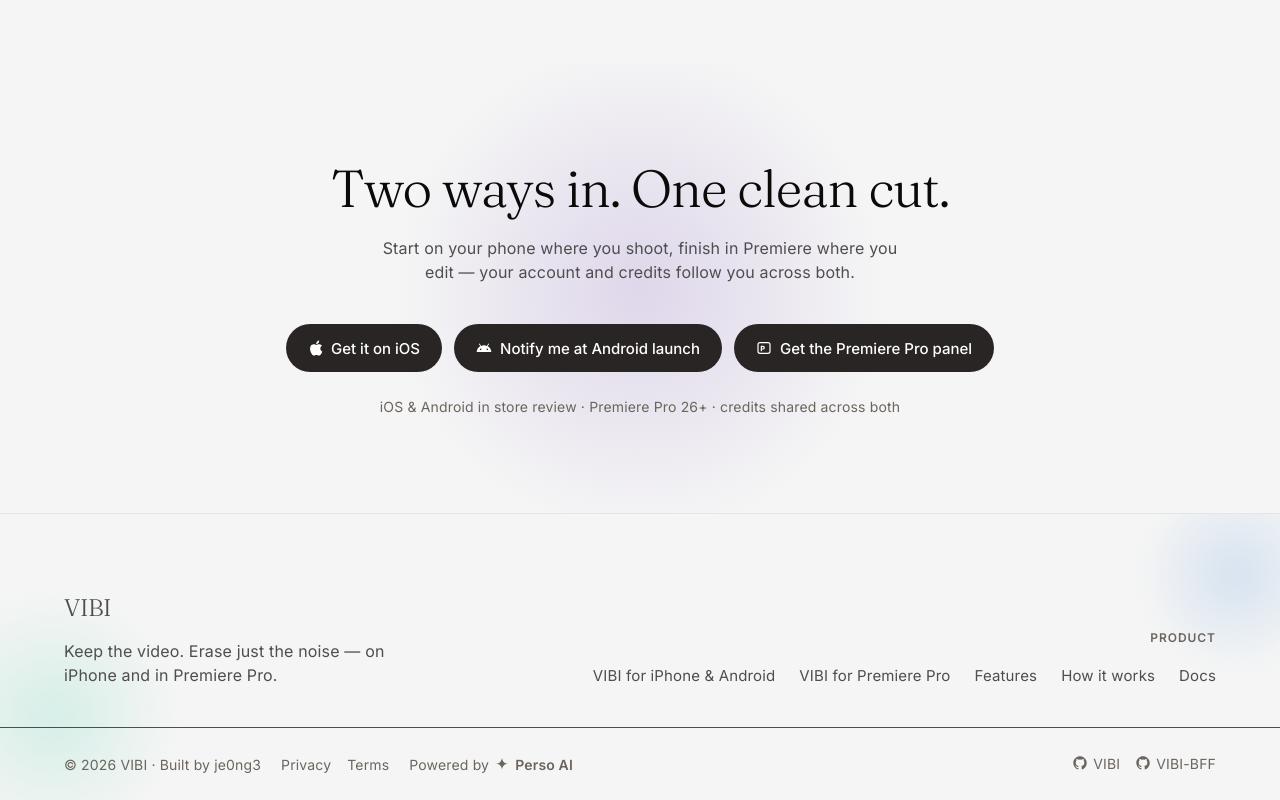
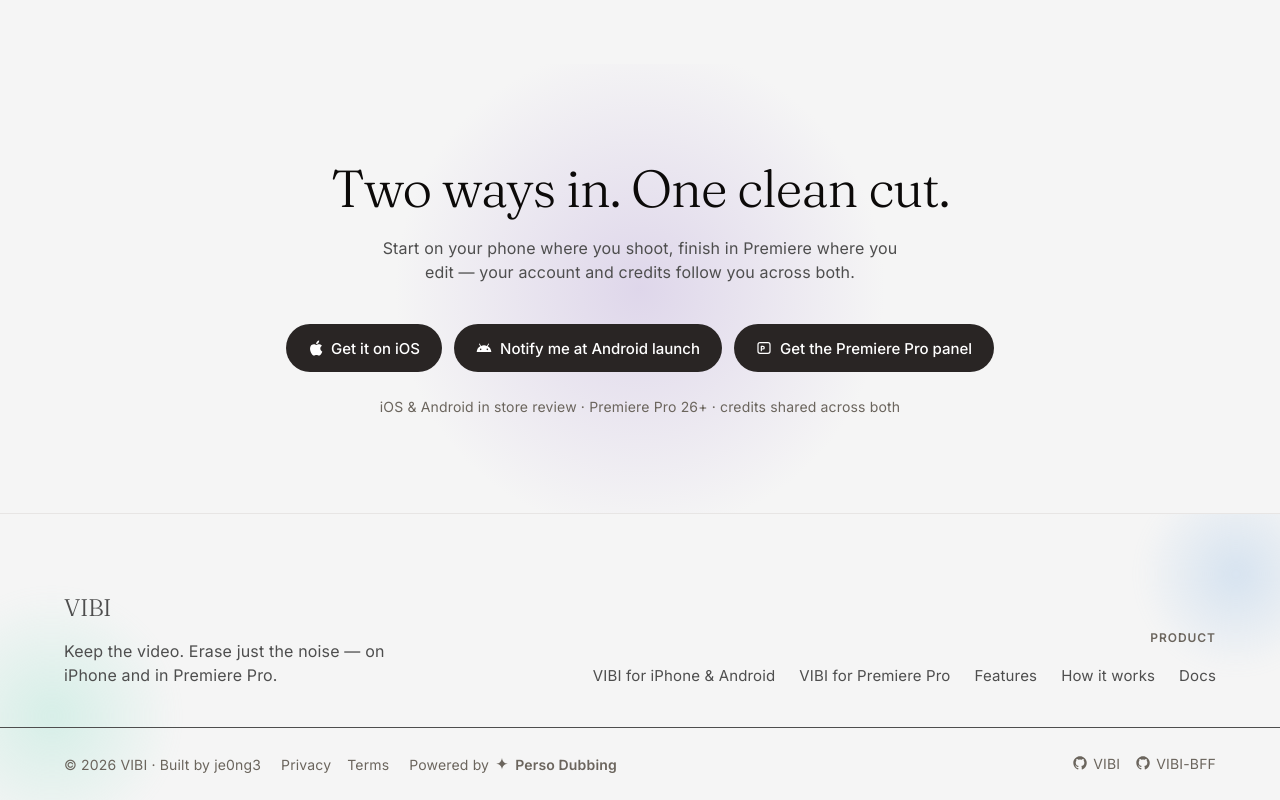
Before and after one commit to perso-devrel/vibi-landing, a Next.js app: page / in a window 1280 px wide. Shown: the part 5848-6648 px from the top of the page. Built offline with nearby package versions, Linux system fonts and the light colour scheme.

Commit message:
chore(landing): 푸터 Powered by 표기를 Perso Dubbing으로 변경
Co-Authored-By: Claude Opus 4.8 (1M context) <noreply@anthropic.com>

```diff
--- a/dictionaries/en.ts
+++ b/dictionaries/en.ts
@@ -190,8 +190,8 @@ export const en: Dict = {
     copyright: "© {year} VIBI · Built by je0ng3",
     poweredBy: {
       prefix: "Powered by",
-      name: "Perso AI",
-      href: "https://perso.ai",
+      name: "Perso Dubbing",
+      href: "https://perso.ai/dubbing",
     },
     githubLinks: [
       { label: "VIBI", href: "https://github.com/je0ng3/vibi" },
--- a/dictionaries/es-es.ts
+++ b/dictionaries/es-es.ts
@@ -190,8 +190,8 @@ export const esES: Dict = {
     copyright: "© {year} VIBI · Creado por je0ng3",
     poweredBy: {
       prefix: "Con la tecnología de",
-      name: "Perso AI",
-      href: "https://perso.ai",
+      name: "Perso Dubbing",
+      href: "https://perso.ai/dubbing",
     },
     githubLinks: [
       { label: "VIBI", href: "https://github.com/je0ng3/vibi" },
--- a/dictionaries/es-mx.ts
+++ b/dictionaries/es-mx.ts
@@ -190,8 +190,8 @@ export const esMX: Dict = {
     copyright: "© {year} VIBI · Creado por je0ng3",
     poweredBy: {
       prefix: "Con la tecnología de",
-      name: "Perso AI",
-      href: "https://perso.ai",
+      name: "Perso Dubbing",
+      href: "https://perso.ai/dubbing",
     },
     githubLinks: [
       { label: "VIBI", href: "https://github.com/je0ng3/vibi" },
--- a/dictionaries/ja.ts
+++ b/dictionaries/ja.ts
@@ -190,8 +190,8 @@ export const ja: Dict = {
     copyright: "© {year} VIBI · Built by je0ng3",
     poweredBy: {
       prefix: "Powered by",
-      name: "Perso AI",
-      href: "https://perso.ai",
+      name: "Perso Dubbing",
+      href: "https://perso.ai/dubbing",
     },
     githubLinks: [
       { label: "VIBI", href: "https://github.com/je0ng3/vibi" },
--- a/dictionaries/ko.ts
+++ b/dictionaries/ko.ts
@@ -190,8 +190,8 @@ export const ko: Dict = {
     copyright: "© {year} VIBI · Built by je0ng3",
     poweredBy: {
       prefix: "Powered by",
-      name: "Perso AI",
-      href: "https://perso.ai",
+      name: "Perso Dubbing",
+      href: "https://perso.ai/dubbing",
     },
     githubLinks: [
       { label: "VIBI", href: "https://github.com/je0ng3/vibi" },
--- a/dictionaries/zh.ts
+++ b/dictionaries/zh.ts
@@ -190,8 +190,8 @@ export const zh: Dict = {
     copyright: "© {year} VIBI · 由 je0ng3 打造",
     poweredBy: {
       prefix: "技术支持",
-      name: "Perso AI",
-      href: "https://perso.ai",
+      name: "Perso Dubbing",
+      href: "https://perso.ai/dubbing",
     },
     githubLinks: [
       { label: "VIBI", href: "https://github.com/je0ng3/vibi" },
```
